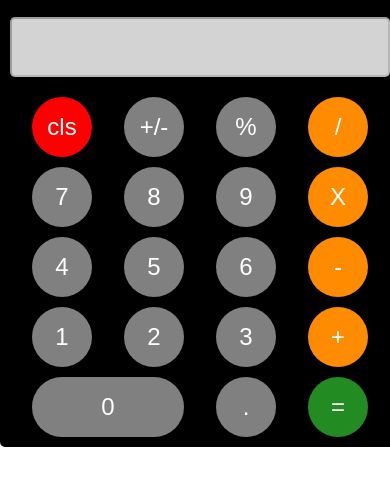
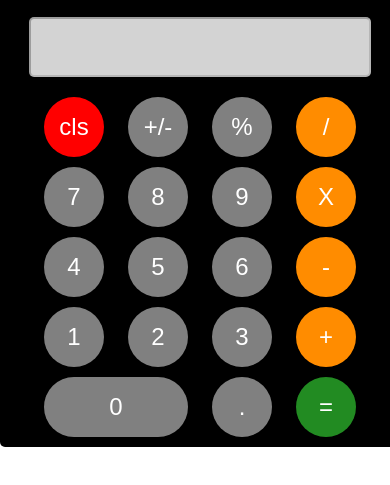
Before and after one commit to JulianIfesiokwu/Simple-Calculator, a plain HTML site: page index.html in a window 390 px wide. Shown: the part 111-596 px from the top of the page. Drawn offline with Linux system fonts and the light colour scheme.

Commit message:
added media query for devices 600px and below

```diff
--- a/css/style.css
+++ b/css/style.css
@@ -93,8 +93,9 @@ button {
 
 /* Media Query Large smartphone (vertical) */
 
-@media screen and (max-width: 600px) {
+@media only screen and (max-width: 600px) {
     #cal-body {
-       main: 95%;
+       width: 90%;
+       margin: 0 auto;
     }
 }
```
